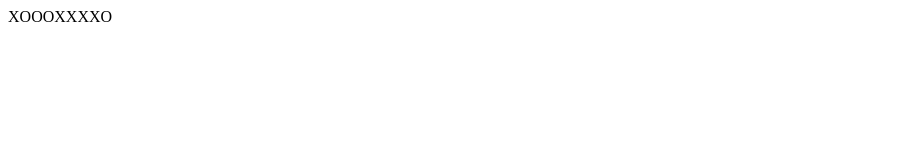
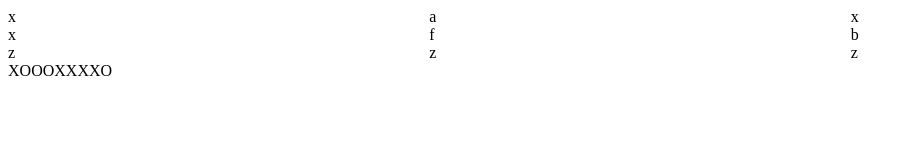
Before and after one commit to JHokum/TicTacToe, a plain HTML site: page index.html in a window 1280 px wide. Shown: the whole page, without its empty margins (0-914 px from the left). Drawn offline with Linux system fonts and the light colour scheme.

Commit message:
Gameboard Grid

```diff
--- a/index.html
+++ b/index.html
@@ -6,8 +6,19 @@
     <meta name="viewport" content="width=device-width, initial-scale=1.0">
     <title>Document</title>
     <script src="script.js" defer></script>
+    <link rel="stylesheet" href="style.css">
 </head>
 <body>
-
+    <div class="gameBoard">
+        <div class="markBox">x</div>
+        <div class="markBox">a</div>
+        <div class="markBox">x</div>
+        <div class="markBox">x</div>
+        <div class="markBox">f</div>
+        <div class="markBox">b</div>
+        <div class="markBox">z</div>
+        <div class="markBox">z</div>
+        <div class="markBox">z</div>
+    </div>
 </body>
 </html>
--- a/style.css
+++ b/style.css
@@ -0,0 +1,6 @@
+.gameBoard{
+    display:grid;
+    grid-template-columns: repeat(3,1fr);
+    grid-template-rows: repeat(3,1fr);
+
+}
```
